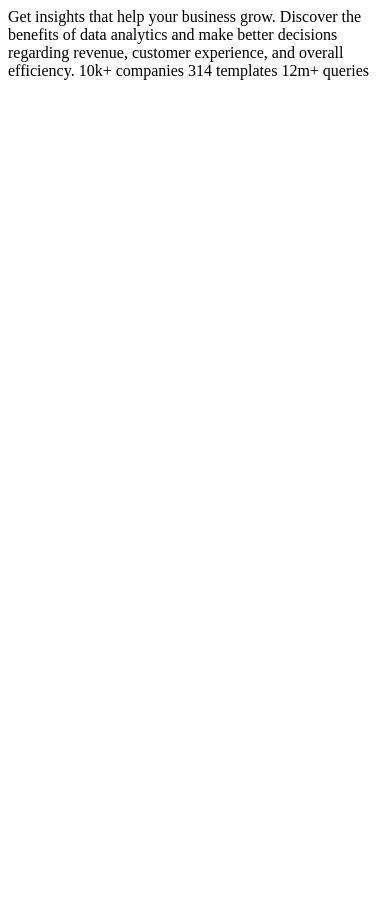
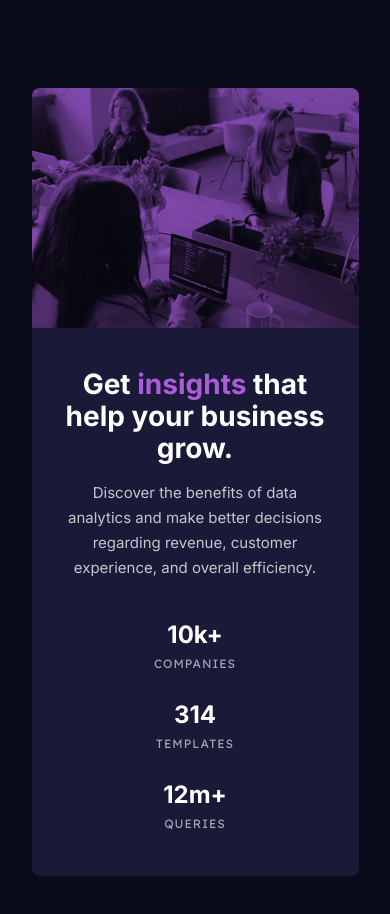
Before and after one commit to DalaScript/stats-preview-card-component, a plain HTML site: page index.html in a window 390 px wide. Before the commit the page ends 844 px from the top, so only its background shows below. Drawn offline with Linux system fonts and the light colour scheme.

Commit message:
for mobile devices is ready

```diff
--- a/assets/scss/styles.scss
+++ b/assets/scss/styles.scss
@@ -1,16 +1,139 @@
-
-// Primary
+/* Colors
+ ******************************/
+/* Primary
+ ***************/
 $very-dark-blue: #090b1a;
 $dark-desaturated-blue: #1b1938;
 $soft-violet: #aa5cdb;
-
-// Neutral
+/* Neutral
+ ***************/
 $white: #ffffff;
 $slightly-transparent-white: #ffffffbf;
 $slightly-transparent-white: #ffffff99;
 
+/* Global Variables
+ ******************************/
 * {
     margin: 0;
     padding: 0;
     box-sizing: border-box;
 }
+
+body {
+    background-color: $very-dark-blue;
+}
+
+picture {
+    display: flex;
+}
+
+/* Body Variables
+ ******************************/
+main {
+    padding: 88px 24px;
+
+    display: flex;
+    align-items: center;
+    justify-content: center;
+}
+
+.preview-card {
+    width: 100%;
+    max-width: 327px;
+    border-radius: 8px;
+
+    background-color: $dark-desaturated-blue;
+    overflow: hidden;
+
+    &__img {
+        width: 327px;
+        height: 240px;
+        background-image: url("../images/image-header-mobile.jpg");
+        opacity: .75;
+        background-size: cover;
+        background-position: center;
+        background-color: $soft-violet; /* #AB5CDB with 50% opacity */
+        background-blend-mode: multiply;
+
+    }
+
+    &__inner-text {
+        padding: 40px 31px;
+    }
+
+    &__title {
+        font-family: "Inter", sans-serif;
+        font-style: normal;
+        font-weight: 700;
+        font-size: 28px;
+        line-height: 32px;
+
+        text-align: center;
+
+        color: $white;
+
+        span {
+            color: $soft-violet;
+        }
+    }
+
+    &__caption {
+        margin-top: 16px;
+
+        font-family: "Inter", sans-serif;
+        font-style: normal;
+        font-weight: 400;
+        font-size: 15px;
+        line-height: 25px;
+
+        text-align: center;
+
+        color: $white;
+
+        mix-blend-mode: normal;
+        opacity: 0.75;
+    }
+
+    &__benefits-container {
+        margin-top: 40px;
+
+        display: flex;
+        flex-direction: column;
+        align-items: center;
+        gap: 24px;
+
+        text-align: center;
+    }
+
+    &__benefit-title {
+        font-family: "Inter", sans-serif;
+        font-style: normal;
+        font-weight: 700;
+        font-size: 24px;
+        line-height: 29px;
+
+        text-align: center;
+
+        color: $white;
+    }
+
+    &__benefit-caption {
+        margin-top: 2px;
+
+        font-family: 'Lexend Deca';
+        font-style: normal;
+        font-weight: 400;
+        font-size: 12px;
+        line-height: 25px;
+
+        text-align: center;
+        letter-spacing: 1px;
+        text-transform: uppercase;
+
+        color: #FFFFFF;
+
+        mix-blend-mode: normal;
+        opacity: 0.6;
+    }
+
+}
--- a/index.html
+++ b/index.html
@@ -5,19 +5,43 @@
   <meta name="viewport" content="width=device-width, initial-scale=1.0"> <!-- displays site properly based on user's device -->
   <link rel="icon" type="image/png" sizes="32x32" href="./images/favicon-32x32.png">
 
-
+  <link rel="preconnect" href="https://fonts.googleapis.com">
+  <link rel="preconnect" href="https://fonts.gstatic.com" crossorigin>
+  <link href="https://fonts.googleapis.com/css2?family=Inter:ital,opsz,wght@0,14..32,100..900;1,14..32,100..900&family=Lexend+Deca:wght@100..900&display=swap" rel="stylesheet">
 
   <title>Stats preview card component | Frontend Mentor</title>
+
+  <link rel="stylesheet" href="assets/styles/styles.css">
 </head>
 <body>
+  <main>
+    <article class="preview-card">
+      <div class="preview-card__img"></div>
+      <div class="preview-card__inner-text">
+        <p class="preview-card__title">
+          Get <span>insights</span> that help your business grow.
+        </p>
+        <p class="preview-card__caption">
+          Discover the benefits of data analytics and make better decisions regarding revenue, customer experience, and overall efficiency.
+        </p>
 
-  Get insights that help your business grow.
+        <div class="preview-card__benefits-container">
+          <div class="preview-card__benefit">
+            <p class="preview-card__benefit-title">10k+</p>
+            <p class="preview-card__benefit-caption">companies</p>
+          </div>
+          <div class="preview-card__benefit">
+            <p class="preview-card__benefit-title">314</p>
+            <p class="preview-card__benefit-caption">templates</p>
+          </div>
+          <div class="preview-card__benefit">
+            <p class="preview-card__benefit-title">12m+</p>
+            <p class="preview-card__benefit-caption">queries</p>
+          </div>
+        </div>
+      </div>
+    </article>
+  </main>
 
-  Discover the benefits of data analytics and make better decisions regarding revenue, customer
-  experience, and overall efficiency.
-
-  10k+ companies
-  314 templates
-  12m+ queries
 </body>
 </html>
```
Also changed, not shown: assets/styles/styles.css.
